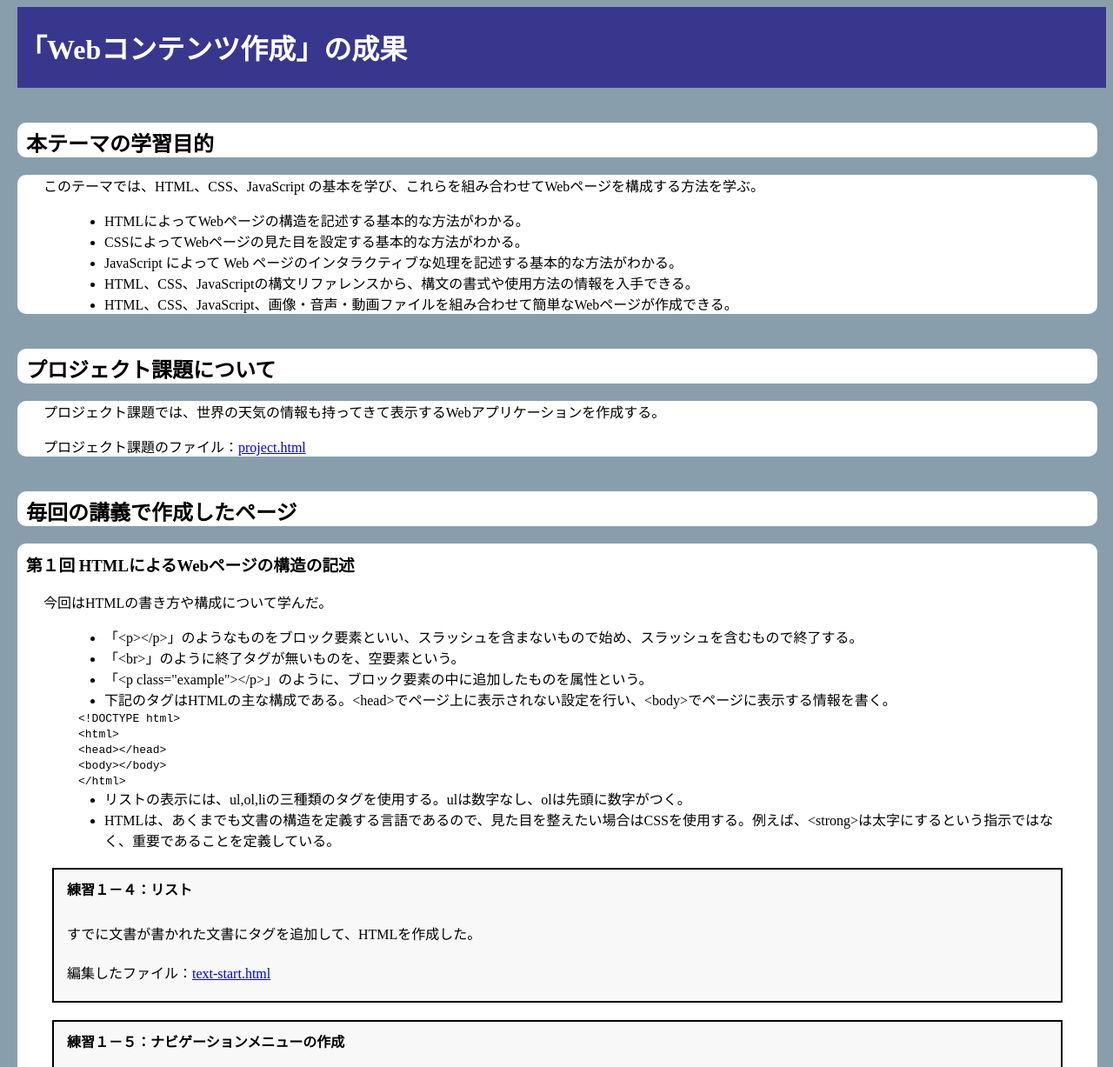
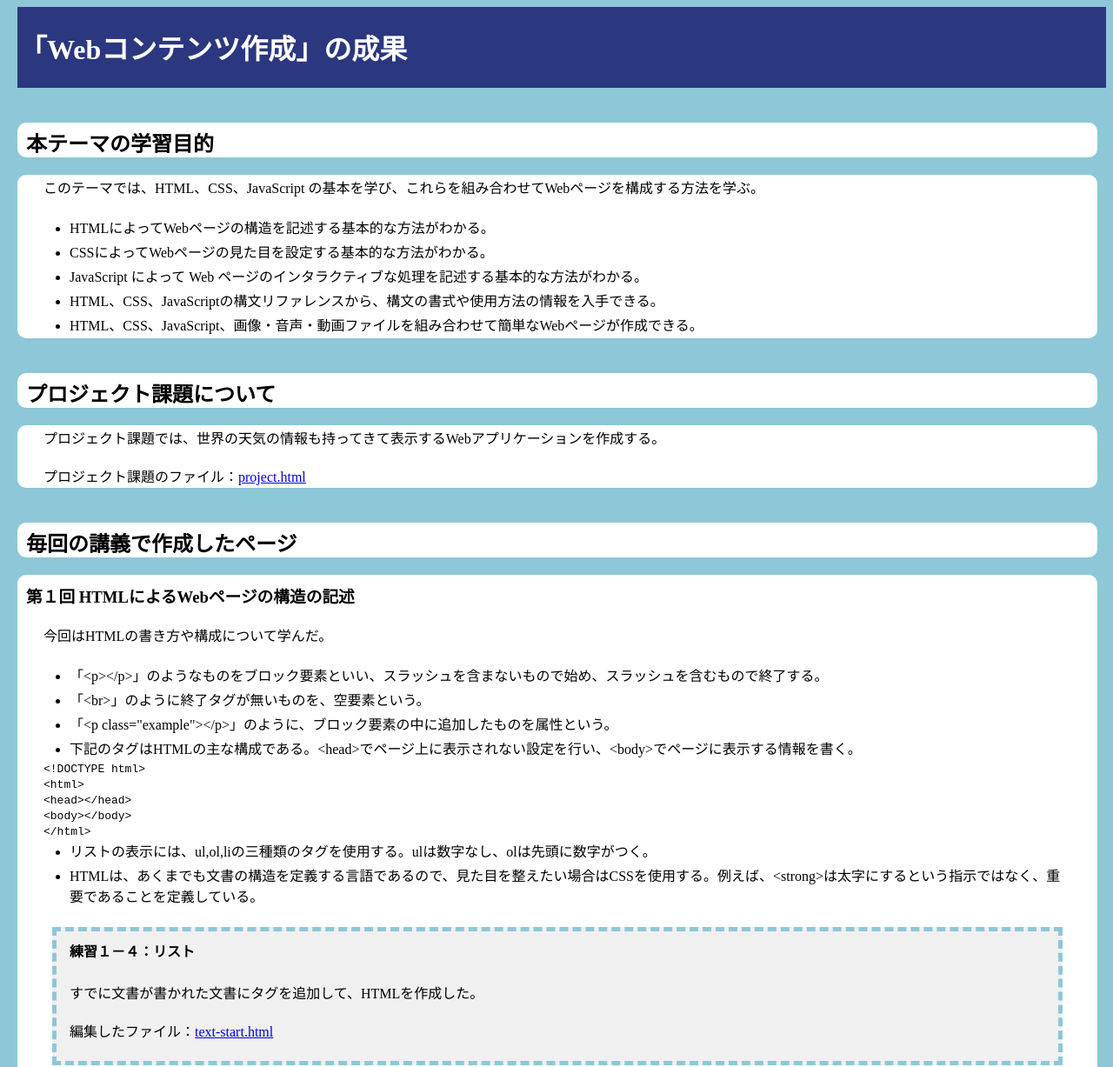
Before and after one commit to G184402021/medialabo, a plain HTML site: page index.html in a window 1280 px wide. Shown: the top 1227 px of the page at 87% size. Drawn offline with Linux system fonts and the light colour scheme.

Commit message:
第２回講義最終進捗

```diff
--- a/project-style.css
+++ b/project-style.css
@@ -0,0 +1,8 @@
+
+body {
+    background-color: #e7f6ff
+}
+
+.title {
+    text-align: center;
+}
--- a/style.css
+++ b/style.css
@@ -1,11 +1,11 @@
 
 body {
-    background-color: #899ead;
+    background-color: #8dc7d8;
     margin-left: 20px;
 }
 
 div.title {
-    background-color: #39378d;
+    background-color: #2b377e;
     padding: 2px;
     color: #ffffff;
 }
@@ -16,12 +16,13 @@ div.haikei {
     background-color: #ffffff;
     border-radius: 10px;
     margin-right: 10px;
-    margin-top: 10px;
+
 }
 
 div.haikei p, ol, ul, li {
     margin-left: 30px;
     margin-right: 20px;
+    padding: 2px 0px 2px 0px;
 }
 
 
@@ -43,8 +44,8 @@ div.haikei h4 {
 
 div.kadai {
     padding: 0px 5px 5px 5px;
-    border: 2px solid #000000;
-    background-color: #F8F8F8;
+    border: 5px dashed #8dc7d8;
+    background-color: #f0f0f0;
     margin-top: 20px;
     margin-right: 40px;
     margin-left: 40px;
@@ -54,7 +55,6 @@ div.kadai {
 div.kadai p {
     margin-left: 10px;
     margin-right: 10px;
-    padding: 5px 0px 0px 0px;
 }
 
 
```
Also changed, not shown: project.html (+3 -1 lines).
